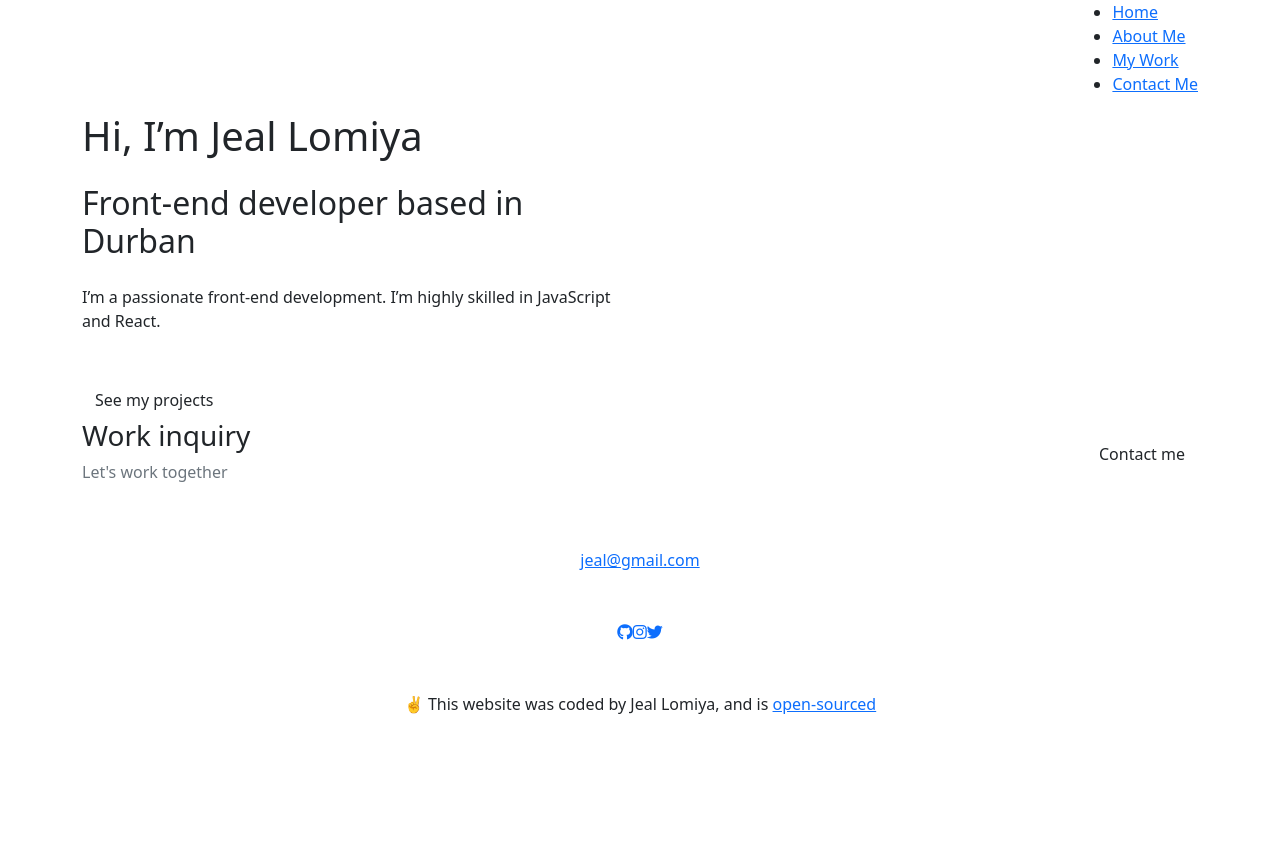
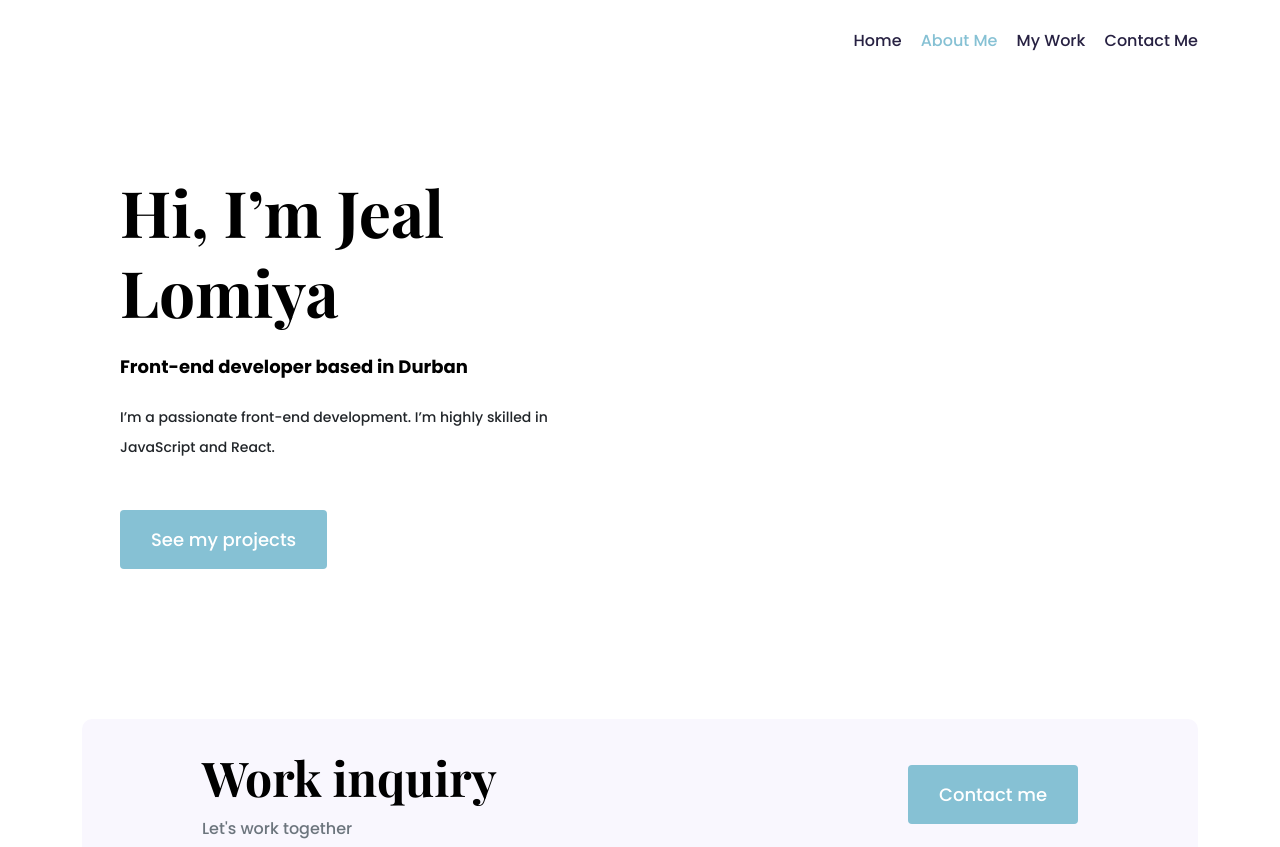
Before and after one commit to jaellomiya/shecodes-portfolio, a plain HTML site: page about.html in a window 1280 px wide. Shown: the top 847 px of the page. Before the commit the page ends 800 px from the top, so only its background shows below. Drawn offline with nearby package versions, Linux system fonts and the light colour scheme.

Commit message:
Updated styles.css

```diff
--- a/about.html
+++ b/about.html
@@ -17,7 +17,7 @@
       href="https://fonts.googleapis.com/css2?family=Playfair+Display:wght@700&family=Poppins:wght@500;700&display=swap"
       rel="stylesheet"
     />
-    <link rel="stylesheet" href="styles/portfolio.css" />
+    <link rel="stylesheet" href="src/styles.css" />
 
     <script
       src="https://cdn.jsdelivr.net/npm/bootstrap@5.0.0-beta2/dist/js/bootstrap.bundle.min.js"
```
Also changed, not shown: contact.html (+1 -1 lines), index.html (+1 -1 lines), work.html (+1 -1 lines).
